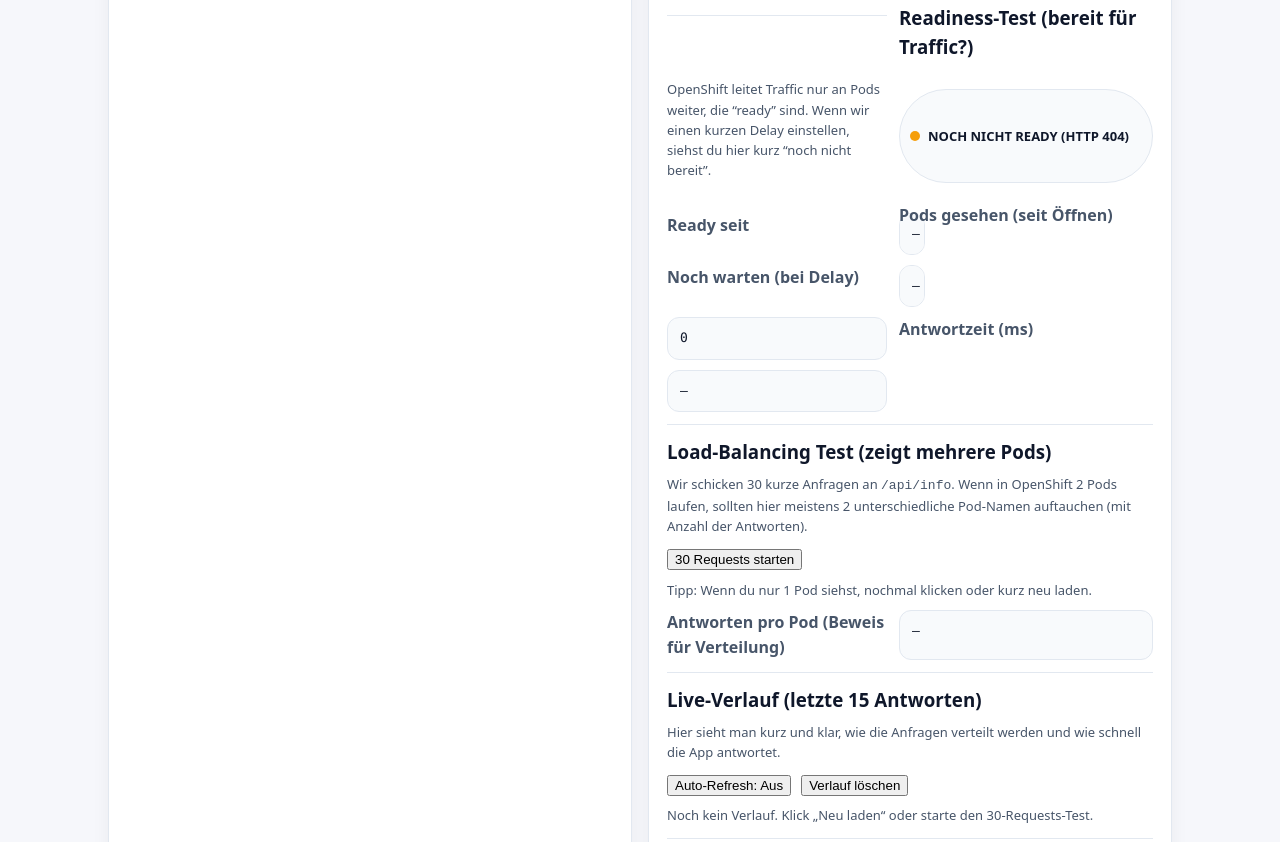
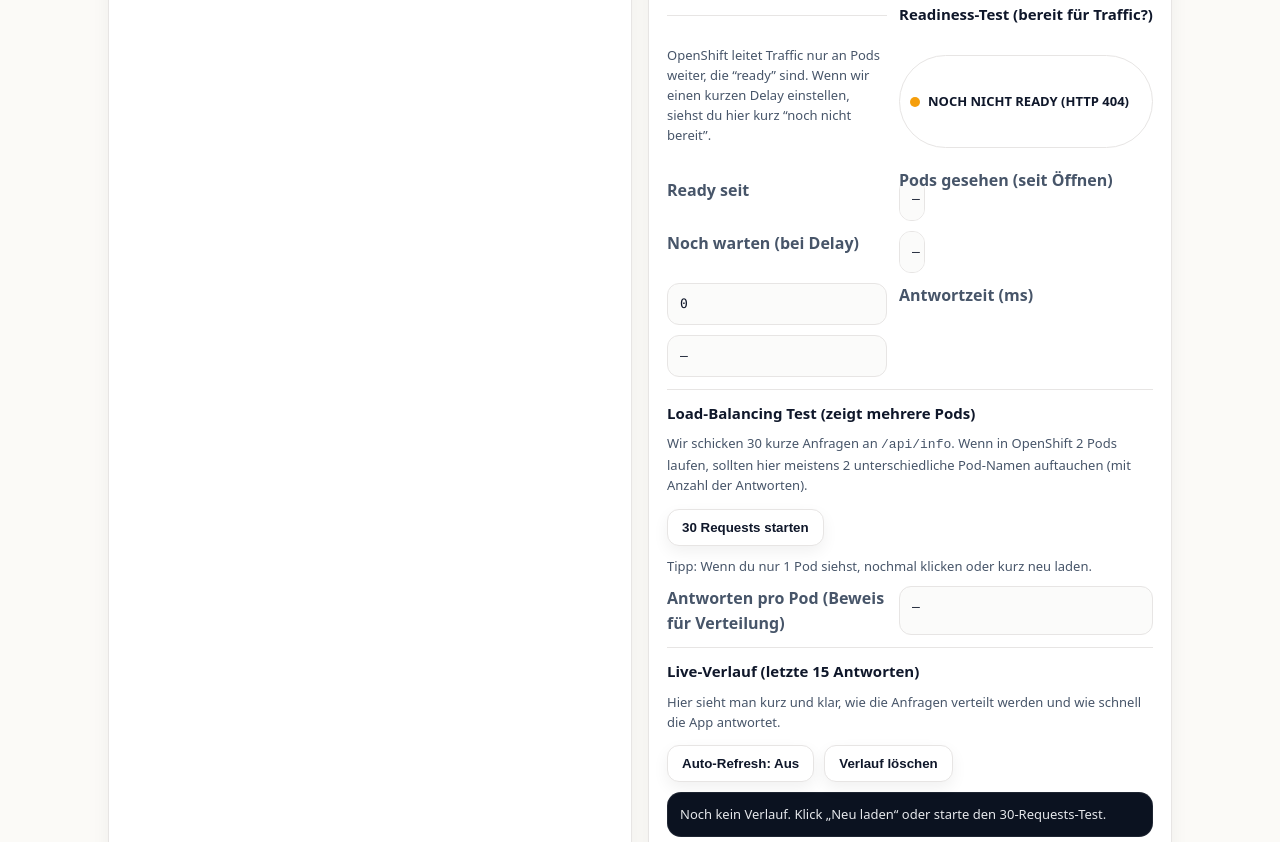
Before and after one commit to rina-ismaili-th-ab-de/openshiftdemo, a website: page public/index.html in a window 1280 px wide. Shown: the part 800-1642 px from the top of the page. Drawn offline with Linux system fonts and the light colour scheme; no server answers.

Commit message:
Update design

```diff
--- a/public/style.css
+++ b/public/style.css
@@ -1,11 +1,11 @@
 :root{
-    --bg:#f6f7fb;
+  --bg:#fbfaf7;
   --card:#ffffff;
   --text:#0f172a;
   --muted:#475569;
-    --line:#e2e8f0;
-    --accent:#2563eb;
-    --accent2:#1d4ed8;
+  --line:#e7e5e4;
+  --accent:#10b981;
+  --accent2:#0f766e;
   --ok:#16a34a;
   --warn:#f59e0b;
   --bad:#dc2626;
@@ -129,6 +129,10 @@
 .dot.warn{ background: var(--warn); }
 .dot.bad{ background: var(--bad); }
 
+/* WICHTIG: dein JS nutzt "ok" und "err" -> damit es korrekt färbt */
+.dot.ok{ background: var(--ok); }
+.dot.err{ background: var(--bad); }
+
 .kv{
   display:grid;
   grid-template-columns: 220px 1fr;
@@ -189,3 +193,45 @@
   color:var(--muted);
   font-size:13px;
 }
+/* Schönere Buttons (alle <button>) */
+button{
+  border:1px solid var(--line);
+  background:#ffffff;
+  color:var(--text);
+  padding:10px 14px;
+  border-radius:12px;
+  font-weight:800;
+  cursor:pointer;
+  box-shadow: 0 6px 16px rgba(2,6,23,.06);
+  transition: transform .08s ease, box-shadow .2s ease;
+}
+button:hover{
+  box-shadow: 0 10px 22px rgba(2,6,23,.10);
+}
+button:active{
+  transform: scale(0.99);
+}
+
+/* Rechte Card wirkt strukturierter: Überschriften + Abschnitte */
+.card h3{
+  font-size:15px;
+}
+
+/* Die KV-Boxen wirken kompakter */
+.kv .v{
+  background:#fbfbfa;
+}
+
+/* Badge etwas edler */
+.badge{
+  background:#ffffff;
+}
+
+/* History-Liste wie “Console” */
+#historyList{
+  background:#0b1220;
+  color:#e5e7eb;
+  border-radius:14px;
+  padding:12px 12px;
+  border:1px solid rgba(255,255,255,.08);
+}
```
Lines whose indentation alone changed are shown as unchanged.
